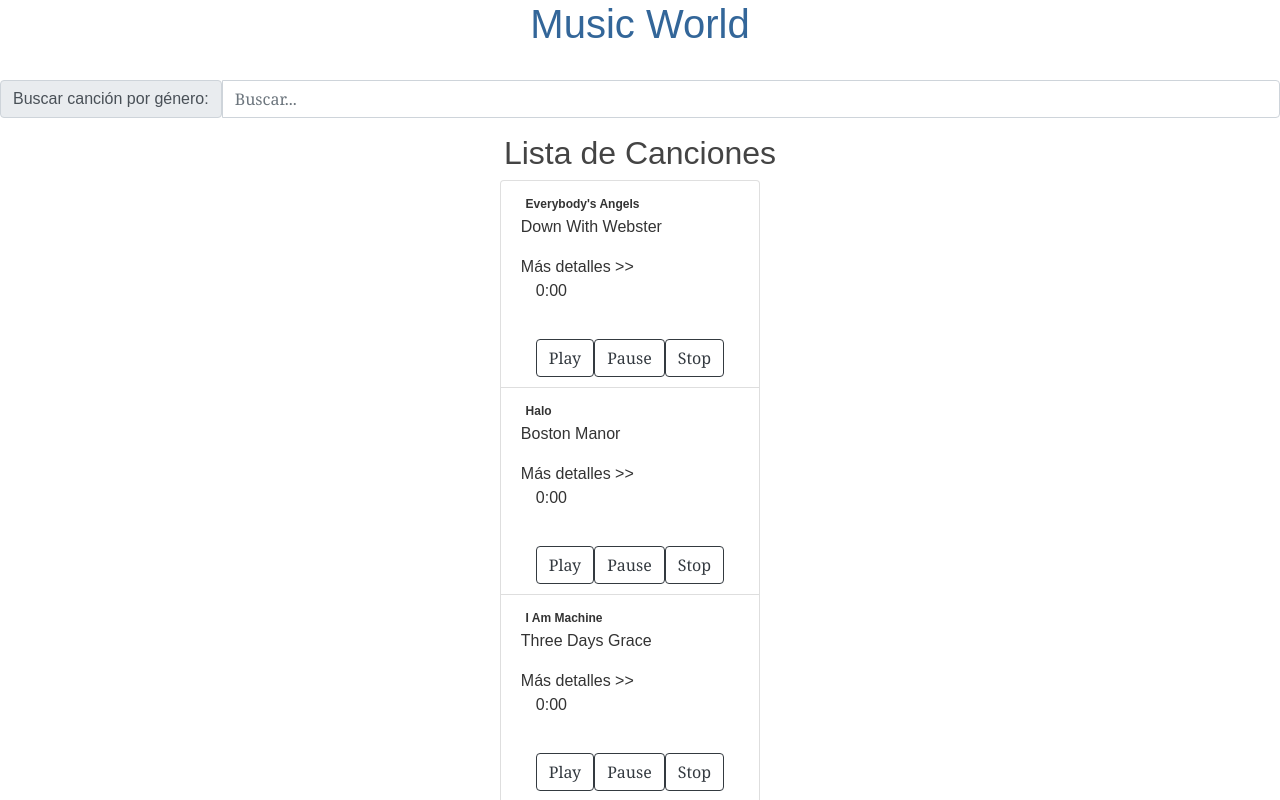
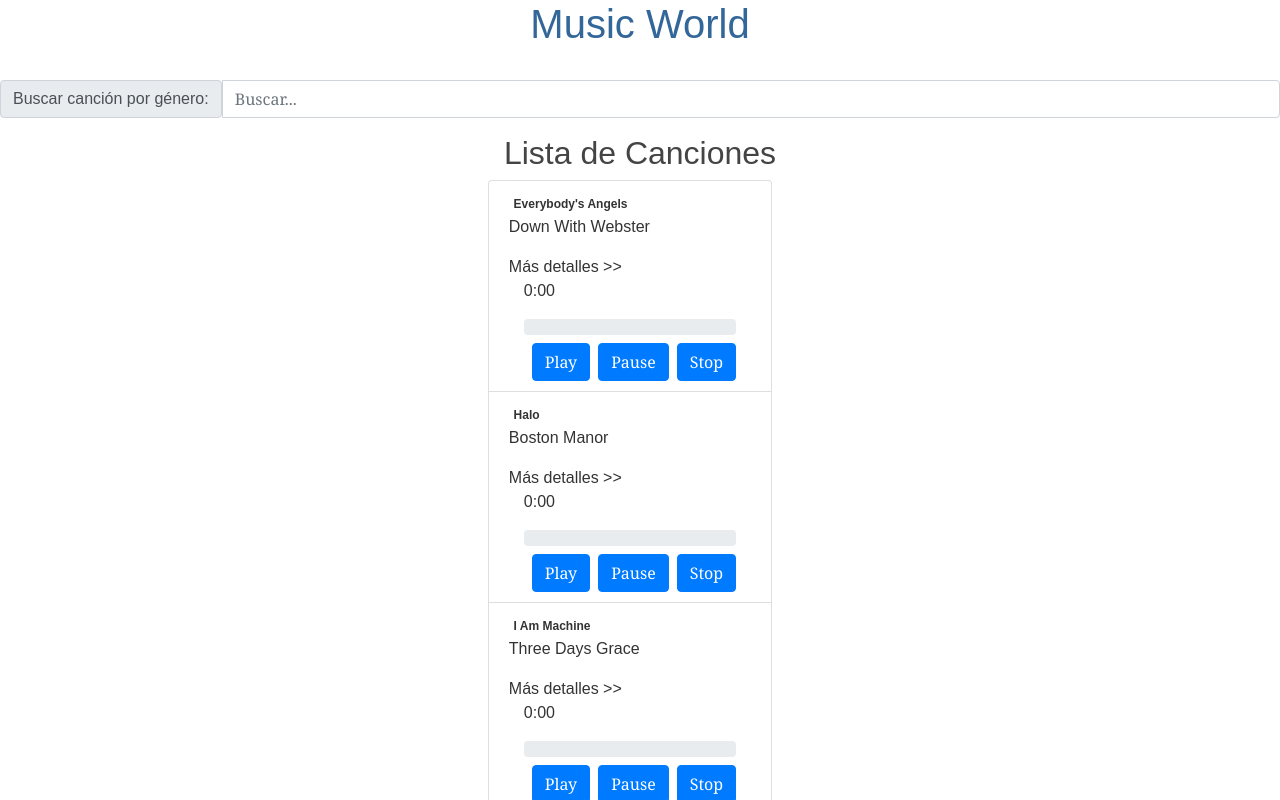
Before and after one commit to elenapeme/P10_Aplicacion_Front_End, an Angular app: page / in a window 1280 px wide. Shown: the top 800 px of the page. Built offline with nearby package versions, Linux system fonts and the light colour scheme.

Commit message:
added buttons

```diff
--- a/src/app/reproducer/reproducer.component.html
+++ b/src/app/reproducer/reproducer.component.html
@@ -16,13 +16,16 @@
             {{ durationTime }}
         </p>
     </div>
-    <div class="progress-bar bg-info" role="progressbar" [ngStyle]="{'width': (currentProgress$ | async) + '%'}" [attr.aria-valuenow]="(currentProgress$ | async) "
-              aria-valuemin="0" aria-valuemax="100">
+    <div class="progress mb-2">
+        <div class="progress-bar bg-info" role="progressbar" [ngStyle]="{'width': (currentProgress$ | async) + '%'}" [attr.aria-valuenow]="(currentProgress$ | async) "
+                    aria-valuemin="0" aria-valuemax="100">
+            </div>
     </div>
 
+
     <div>
-        <button class="btn btn-outline-dark" (click)="playSong(song)">Play</button>
-        <button class="btn btn-outline-dark" (click)="pauseSong()">Pause</button>
-        <button class="btn btn-outline-dark" (click)="stopSong()">Stop</button>
+        <button class="btn btn btn-primary ml-2" (click)="playSong(song)">Play</button>
+        <button class="btn btn btn-primary ml-2" (click)="pauseSong()">Pause</button>
+        <button class="btn btn btn-primary ml-2" (click)="stopSong()">Stop</button>
     </div>
 </div>
```
